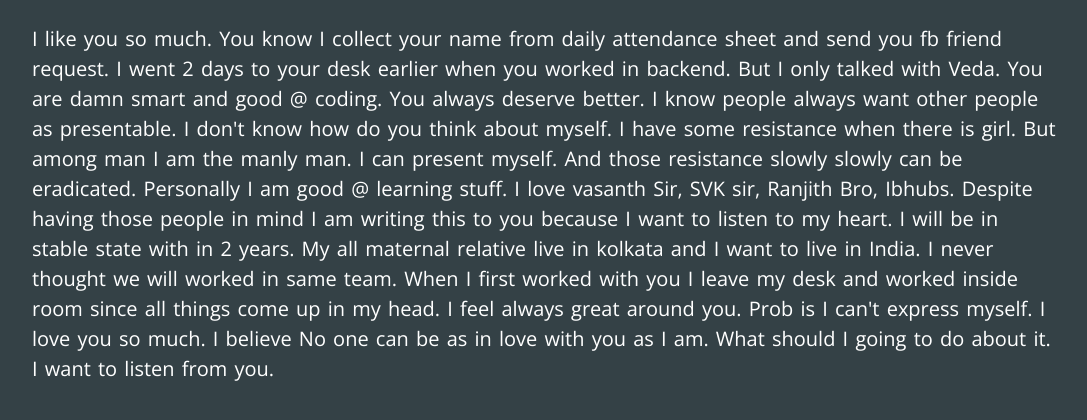
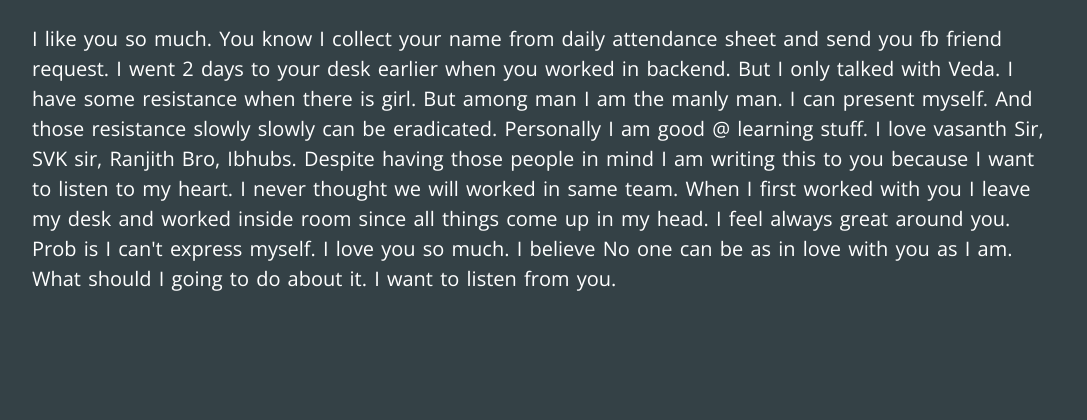
Before and after one commit to ibauthor/hello_r, a website: page index.html in a window 1280 px wide. Shown: the part 90-510 px from the top of the page, without its empty margins (96-1183 px from the left). Drawn offline with nearby package versions, Linux system fonts and the light colour scheme.

Commit message:
removed stupid things

```diff
--- a/index.html
+++ b/index.html
@@ -13,7 +13,7 @@
     <h1>Listen to my heart <i class="fa fa-heart" aria-hidden="true"></i> </h1>
   </div>
   <div class="content">
-    <p>I like you so much. You know I collect your name from daily attendance sheet and  send you fb friend request. I went 2 days to your desk earlier when you worked in backend. But I only talked with Veda. You are damn smart and good @ coding. You always deserve better. I know people always want other people as presentable. I don't know how do you think about myself. I have some resistance when there is girl. But among man I am the manly man. I can present myself. And those resistance slowly slowly can be eradicated. Personally I am good @ learning stuff. I love vasanth Sir, SVK sir, Ranjith Bro, Ibhubs. Despite having those people in mind I am writing this to you because I want to listen to my heart. I will be in stable state with in 2 years. My all maternal relative live in kolkata and I want to live in India. I never thought we will worked in same team. When I first worked with you I leave my desk and worked inside room since all things come up in my head. I feel always great around you. Prob is I can't express myself. I love you so much. I believe No one can be as in love with you as I am. What should I going to do about it. I want to listen from you.</p>
+    <p>I like you so much. You know I collect your name from daily attendance sheet and  send you fb friend request. I went 2 days to your desk earlier when you worked in backend. But I only talked with Veda. I have some resistance when there is girl. But among man I am the manly man. I can present myself. And those resistance slowly slowly can be eradicated. Personally I am good @ learning stuff. I love vasanth Sir, SVK sir, Ranjith Bro, Ibhubs. Despite having those people in mind I am writing this to you because I want to listen to my heart. I never thought we will worked in same team. When I first worked with you I leave my desk and worked inside room since all things come up in my head. I feel always great around you. Prob is I can't express myself. I love you so much. I believe No one can be as in love with you as I am. What should I going to do about it. I want to listen from you.</p>
   </div>
 </div>
 
```
